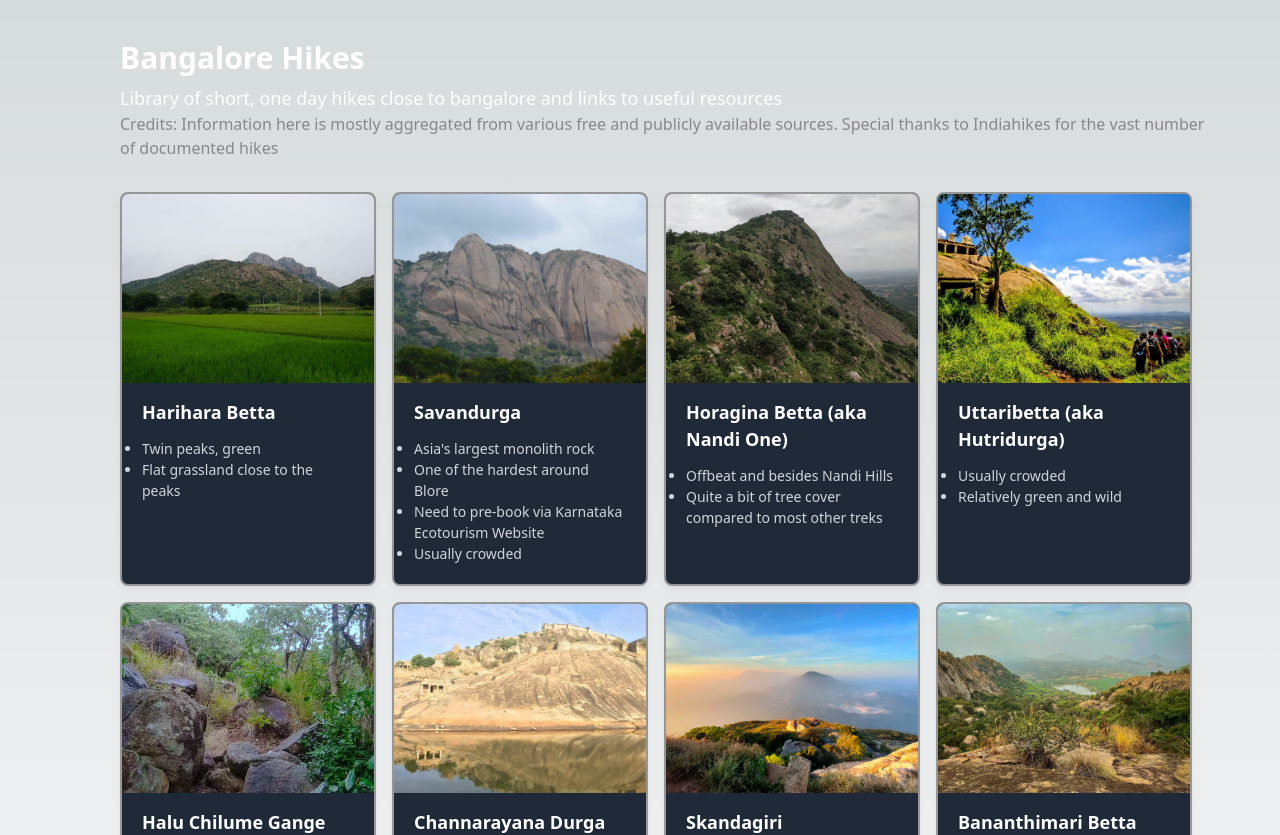
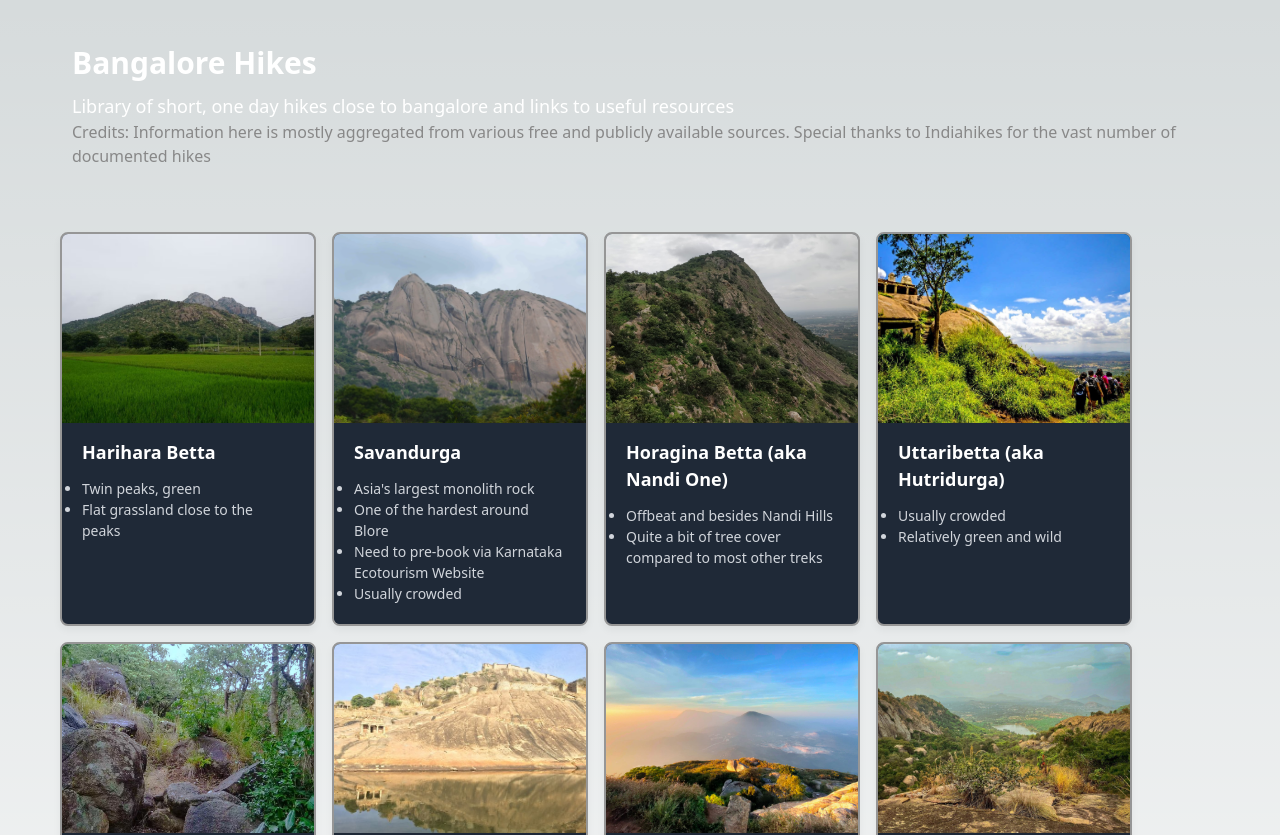
Before and after one commit to ananthu1834/bangalorehikes, a Next.js app: page / in a window 1280 px wide. Shown: the top 835 px of the page. Built offline with nearby package versions, Linux system fonts and the light colour scheme.

Commit message:
some page layout changes

```diff
--- a/components/boxList.js
+++ b/components/boxList.js
@@ -4,7 +4,14 @@ import Box from './boxWithThumbnail';
 
 function BoxList() {
   return (
-    <div className="flex flex-wrap ml-20">
+    <div
+        style={{
+            display: "flex",
+            flexWrap: "wrap",
+            marginLeft: 20,
+            marginRight: 10
+        }}
+    >
       {data.map((item) => (
             <Box hikeDetails={item}/>
       ))}
--- a/components/header.js
+++ b/components/header.js
@@ -2,14 +2,15 @@ function Header({
     title = "Bangalore Hikes",
     description = "Library of short, one day hikes close to bangalore and links to useful resources",
     disclaimer = "Credits: Information here is mostly aggregated from various free and publicly available sources. Special thanks to Indiahikes for the vast number of documented hikes"}) {
-  return (
-    <header className="text-white py-0 mb-8">
-      <div className="ml-12 mx-auto px-4 sm:px-6 lg:px-8">
-        <h1 className="text-3xl font-bold">{title}</h1>
-        <p className="mt-2 text-lg">{description}</p>
-        <p style={{ color: '#888', fontSize: "" }}>{disclaimer}</p>
-      </div>
-    </header>
+
+    return (
+        <div style={{ color: '#fff', paddingTop: 0, paddingBottom: '2rem', marginBottom: '2rem' }}>
+            <div style={{ marginRight: 'auto', paddingLeft: '2rem' }}>
+                <h1 style={{ fontSize: '1.875rem', fontWeight: '700' }}>{title}</h1>
+                <p style={{ marginTop: '0.5rem', fontSize: '1.125rem' }}>{description}</p>
+                <p style={{ color: '#888', fontSize: '1rem' }}>{disclaimer}</p>
+            </div>
+        </div>
   );
 }
 
```
